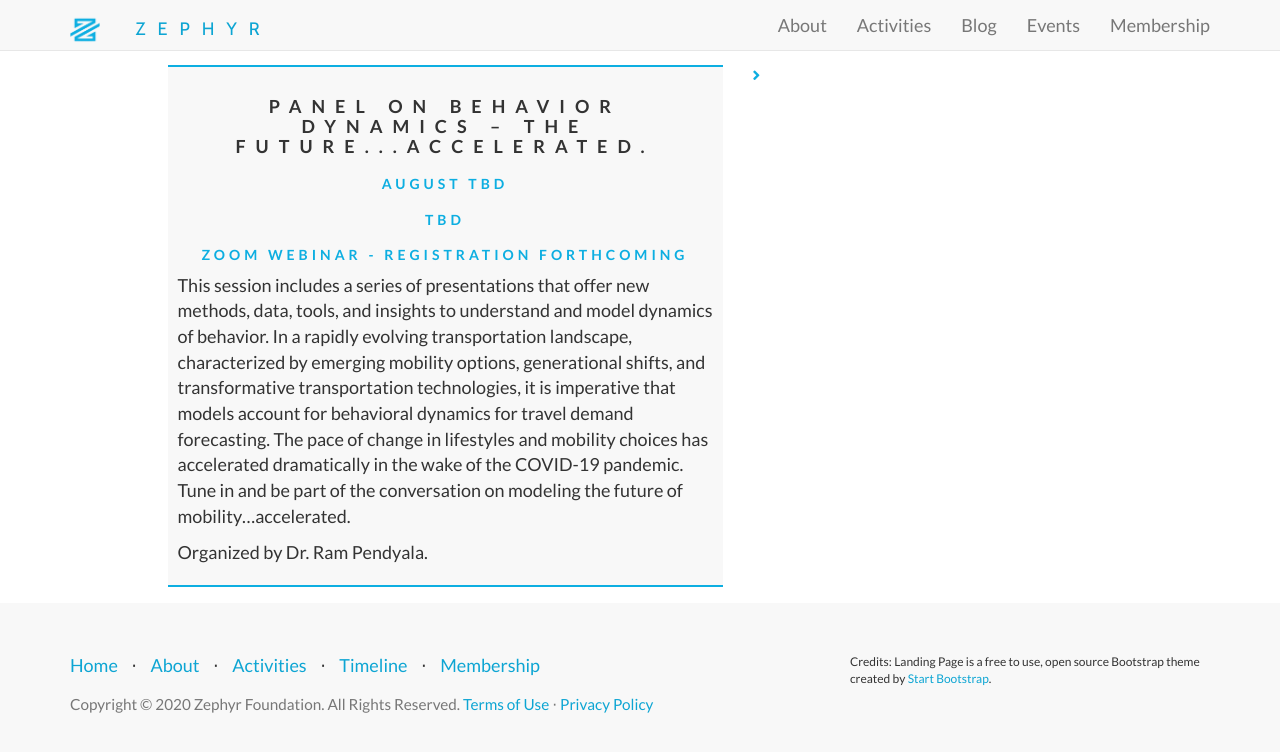
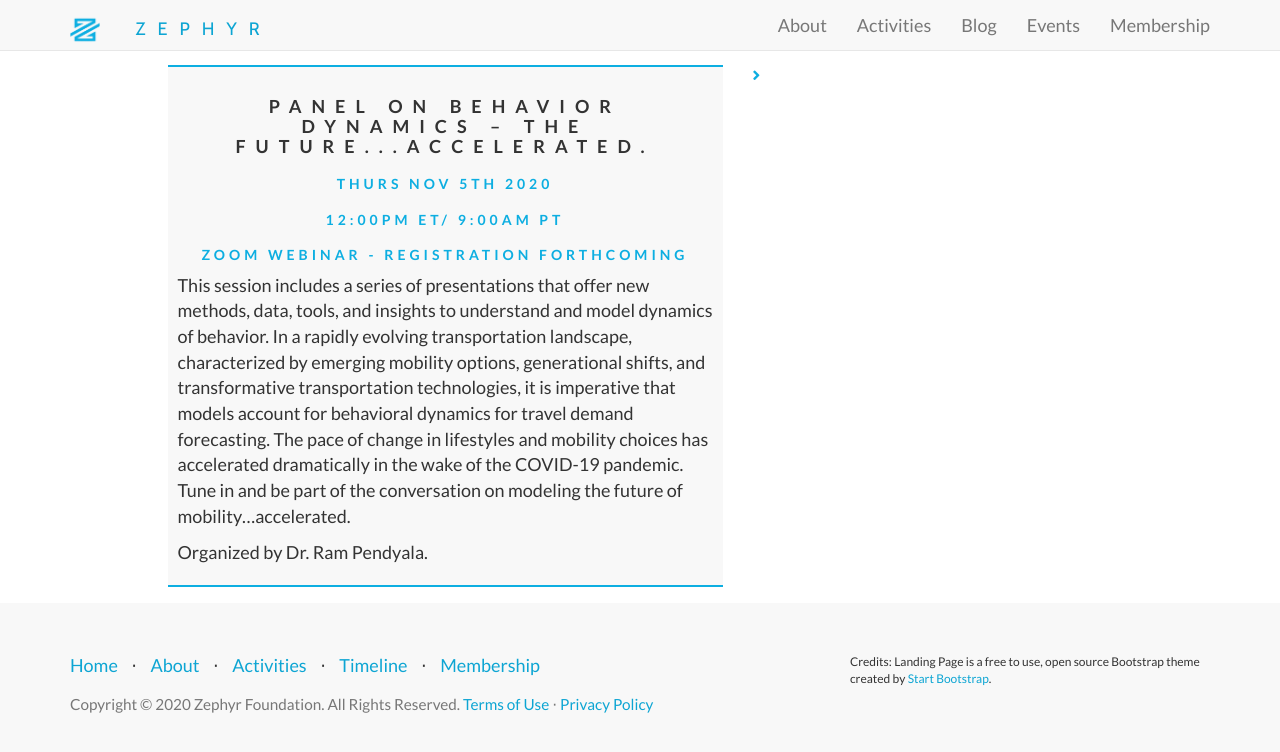
Before and after one commit to ZephyrTransport/zephyr-website, a Jekyll site: the page built from _events/2020-nov-panel-behavior-dynamics.md, in a window 1280 px wide. Shown: the top 752 px of the page. Built offline with Jekyll 4.4.1, drawn with Linux system fonts in a browser that asks for light colours; nearby versions of some CDN libraries.

Commit message:
update date of behavior dynamics

```diff
--- a/_events/2020-august-panel-behavior-dynamics.md
+++ b/_events/2020-nov-panel-behavior-dynamics.md
@@ -3,8 +3,8 @@ layout: event
 category: Learning
 title: Panel on Behavior Dynamics – The Future...Accelerated.
 type: Panel
-day: August TBD
-time: TBD
+day: Thurs Nov 5th 2020
+time: 12:00PM ET/ 9:00AM PT
 place: Zoom Webinar - Registration forthcoming
 additional-msg:
 summary:  "This session includes a series of presentations that offer new methods, data, tools, and insights to understand and model dynamics of behavior.  In a rapidly evolving transportation landscape, characterized by emerging mobility options, generational shifts, and transformative transportation technologies, it is imperative that models account for behavioral dynamics for travel demand forecasting. The pace of change in lifestyles and mobility choices has accelerated dramatically in the wake of the COVID-19 pandemic.  Tune in and be part of the conversation on modeling the future of mobility…accelerated.
--- a/index.html
+++ b/index.html
@@ -494,7 +494,6 @@ subTitle: Advancing Travel Analysis to Improve Society
 				<p><b>June 23 & 26 Time 1:00-2:30 PM ET/10:00-11:30 AM PT</b>: <a href='{{ site.baseurl }}/events/2020-june-learning-machine-learning-101'>Learning Session: Machine Learning 101.</a> (Recording + Slides Available)
 				<p><b>July (Date/Time TBD)</b>: Share-around: COVID Response Tools and Real Time Applied Research (Zoom Meeting – Registration Forthcoming)
 				<p><b>July 22nd Time: 2:00-3:30 PM ET/11:00-12:30 PT</b>: <a href='{{ site.baseurl }}/events/2020-july-panel-race-gender-lenses'>Panel on Race and Gender Lenses in Modeling and Data Collection.</a> (Recording + Slides Available)
-				<p><b>Week of August 17th (Date/Time TBD)</b>: <a href='{{ site.baseurl }}/events/2020-august-panel-behavior-dynamics'>Panel on Behavior Dynamics.</a> (Zoom Meeting – Registration Forthcoming)
 				<p><b>August (Date/Time TBD)</b>: <a href='{{ site.baseurl }}/events/2020-july-networks'>Learning Session: Network Development Tools and Tricks.</a> (Zoom Meeting – Registration Forthcoming)
 				<p><b>Sept 14th 10:00-11:30AM PT / 1:00-2:30 PM ET)</b>: <a href='{{ site.baseurl }}/events/2020-sept-activitysim'>Learning Session: Introduction to ActivitySim.</a> (Zoom Meeting – Registration Forthcoming)
 			</div>
@@ -505,6 +504,7 @@ subTitle: Advancing Travel Analysis to Improve Society
 				<p><b>September (Date/Time TBD)</b>: <a href='{{ site.baseurl }}/events/2020-sept-workflow'>Learning Session: Workflow Tools + Tricks. </a> (Zoom Meeting – Registration Forthcoming)
 				<p><b>October (Date/Time TBD)</b>: <a href='{{ site.baseurl }}/events/2020-oct-model-construction'>Panel on Model Construction Techniques. </a> (Zoom Meeting – Registration Forthcoming)
 				<p><b>October (Date/Time TBD)</b>: <a href='{{ site.baseurl }}/events/2020-oct-visualization'>Learning Session: Visualization Tools + Tricks. </a> (Zoom Meeting – Registration Forthcoming)
+				<p><b>Nov 5th Time: 12PM ET 9AM PT</b>: <a href='{{ site.baseurl }}/events/2020-nov-panel-behavior-dynamics'>Panel on Behavior Dynamics.</a> (Zoom Meeting – Registration Forthcoming)
 			  <p><b>November (Date/Time TBD)</b>: <a href='{{ site.baseurl }}/events/2020-nov-bridging-domains'>Panel on Bridging Domains in Model Building Methods. </a> (Zoom Meeting – Registration Forthcoming)
       </div>
 		</div>
```
